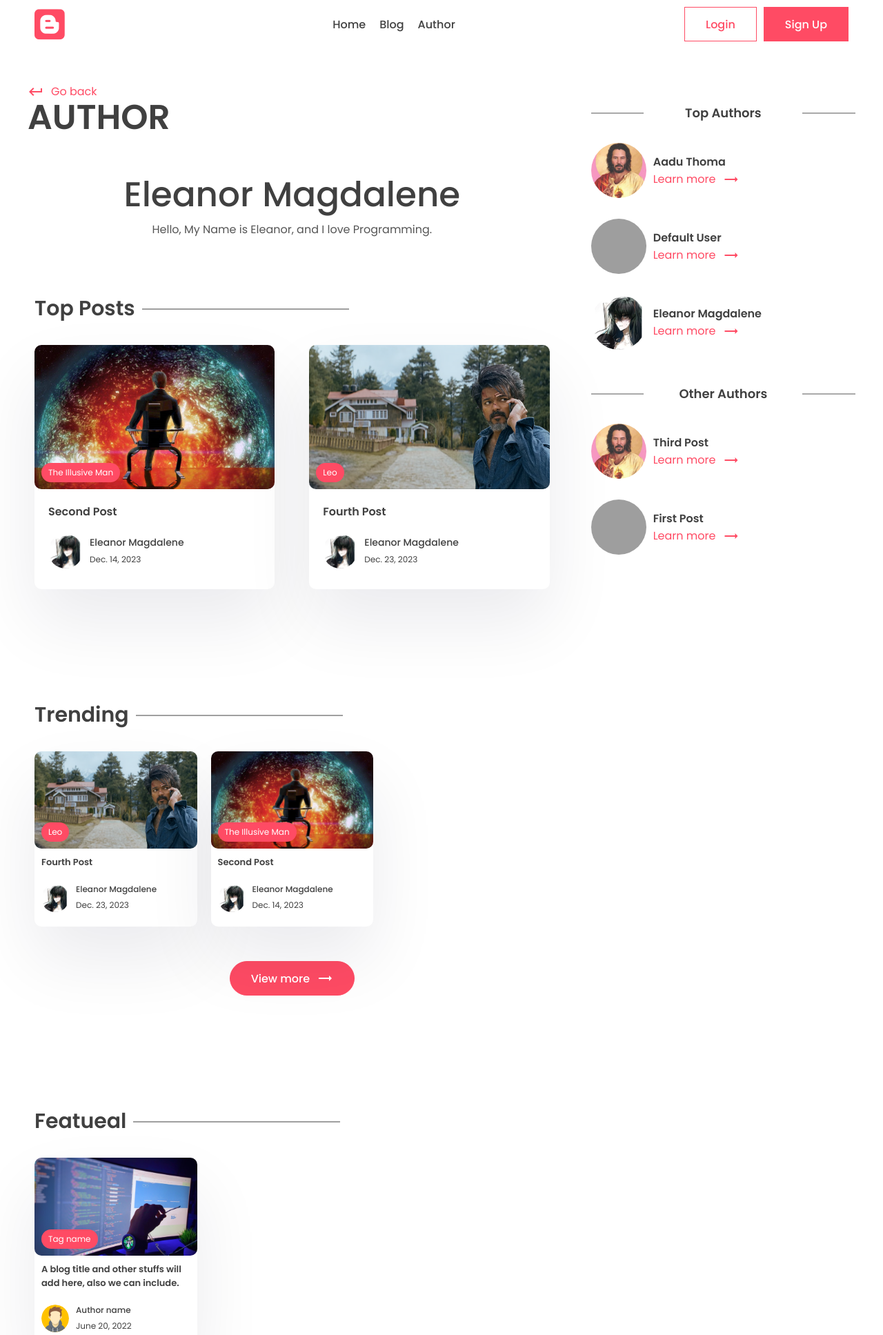
After one commit to KGPraveen/blog-application, a Django app: a page that uses app/templates/app/author.html in a window 1280 px wide. The commit adds this page. Shown: the top 1935 px of the page at 69% size. Run offline with Django 4.2, Linux system fonts and the light colour scheme; data comes from the database, SQL or seed files in the repository; both versions use the stored data as it was after the commit; some libraries are stand-ins or nearby versions; grey boxes are pictures that could not be loaded.

```diff
--- a/app/admin.py
+++ b/app/admin.py
@@ -1,9 +1,10 @@
 from django.contrib import admin
 
-from app.models import Comment, Post, Subscribe, Tag
+from app.models import Comment, Post, Subscribe, Tag, Profile
 
 # Register your models here.
 admin.site.register(Post)
 admin.site.register(Tag)
 admin.site.register(Comment)
 admin.site.register(Subscribe)
+admin.site.register(Profile)
--- /dev/null
+++ b/app/templates/app/author.html
@@ -0,0 +1,189 @@
+{% extends "base.html" %}
+
+{% block title %}Author Page{% endblock title %}
+
+{% block content %}
+<main>
+    <div class="container">
+        <div class="layout">
+            <!-- left layout -->
+            <div class="left">
+                <div class="page-top">
+                    <div class="top flex">
+                        <div class="page-name">
+                            <a href="#" class="learn">
+                                <span class="material-icons"> keyboard_return </span> Go
+                                back
+                            </a>
+                            <h1>Author</h1>
+                        </div>
+                    </div>
+                </div>
+
+                <center>
+                    <div class="typo">
+                        <h1 class="title">{{author_profile.user.first_name}} {{author_profile.user.last_name}}</h1>
+                        <p>
+                            {{author_profile.bio}}
+                        </p>
+                    </div>
+                </center>
+                <section class="sp">
+                    <div class="container">
+                        <h1 class="sec-title">Top Posts</h1>
+                        <div class="grid-2 blog">
+
+                            <!-- card -->
+                            {% for post in top_posts %}
+                            <a href="#">
+                                <div class="card">
+                                    <div class="post-img">
+                                        <img src="{{post.image.url}}" alt="" />
+                                        <div class="tag">{{post.tag.all.0}}</div>
+                                    </div>
+                                    <div class="card-content">
+                                        <h3>
+                                            {{post.title}}
+                                        </h3>
+                                        <div class="author">
+                                            <div class="profile-pic">
+                                                <img src="{{post.author.profile.profile_picture.url}}" alt="" />
+                                            </div>
+                                            <div class="details">
+                                                <p>{{post.author.first_name}} {{post.author.last_name}}</p>
+                                                <small>{{post.date_created | date}}</small>
+                                            </div>
+                                        </div>
+                                    </div>
+                                </div>
+                            </a>
+                            {% endfor %}
+                            <!-- card end-->
+                        </div>
+                    </div>
+                </section>
+                <section class="sp">
+                    <div class="container">
+                        <h1 class="sec-title">Trending</h1>
+                        <div class="grid-3 blog-grid">
+                            <!-- card -->
+                            {% for post in trending_posts %}
+                            <a href="#">
+                                <div class="card">
+                                    <div class="post-img">
+                                        <img src="{{post.image.url}}" alt="" />
+                                        <div class="tag">{{post.tag.all.0}}</div>
+                                    </div>
+                                    <div class="card-content">
+                                        <h3>
+                                            {{post.title}}
+                                        </h3>
+                                        <div class="author">
+                                            <div class="profile-pic">
+                                                <img src="{{post.author.profile.profile_picture.url}}" alt="" />
+                                            </div>
+                                            <div class="details">
+                                                <p>{{post.author.first_name}} {{post.author.last_name}}</p>
+                                                <small>{{post.date_created | date}}</small>
+                                            </div>
+                                        </div>
+                                    </div>
+                                </div>
+                            </a>
+                            {% endfor %}
+                            <!-- card end-->
+                        </div>
+                        <center>
+                            <button class="btn btn-primary rounded view">
+                                View more
+                                <span class="material-icons"> trending_flat </span>
+                            </button>
+                        </center>
+                    </div>
+                </section>
+                <section class="sp">
+                    <div class="container">
+                        <h1 class="sec-title">Featueal</h1>
+                        <div class="grid-3 blog-grid">
+                            <!-- card -->
+                            <a href="#">
+                                <div class="card">
+                                    <div class="post-img">
+                                        <img src="../images/post.png" alt="" />
+                                        <div class="tag">Tag name</div>
+                                    </div>
+                                    <div class="card-content">
+                                        <h3>
+                                            A blog title and other stuffs will add here, also we
+                                            can include.
+                                        </h3>
+                                        <div class="author">
+                                            <div class="profile-pic">
+                                                <img src="../images/author.svg" alt="" />
+                                            </div>
+                                            <div class="details">
+                                                <p>Author name</p>
+                                                <small>June 20, 2022</small>
+                                            </div>
+                                        </div>
+                                    </div>
+                                </div>
+                            </a>
+                            <!-- card end-->
+                        </div>
+                        <center>
+                            <button class="btn btn-primary rounded view">
+                                View more
+                                <span class="material-icons"> trending_flat </span>
+                            </button>
+                        </center>
+                    </div>
+                </section>
+            </div>
+            <!-- left layout end -->
+
+            <!-- right layout -->
+            <div class="right">
+
+                <div class="block">
+                    <h2 class="title2">Top Authors</h2>
+                    {% for author in top_authors %}
+                        <div class="recent-post other-author">
+                            <div class="rounded-img">
+                                <img src="{{author.profile.profile_picture.url}}" alt="" />
+                            </div>
+                            <div class="recent-content">
+                                <h3>
+                                    {{author.first_name}} {{author.last_name}}
+                                </h3>
+                                <a class="learn" href="author.">Learn more
+                                    <span class="material-icons"> trending_flat </span></a>
+                            </div>
+                        </div>
+                    {% endfor %}
+                </div>
+
+                <div class="block">
+                    <h2 class="title2">Other Authors</h2>
+                    {% for post in other_author_posts %}
+                        <div class="recent-post other-author">
+                            <div class="rounded-img">
+                                <img src="{{post.author.profile.profile_picture.url}}" alt="" />
+                            </div>
+                            <div class="recent-content">
+                                <h3>
+                                    {{post.title}}
+                                </h3>
+                                <a class="learn" href="#">Learn more
+                                    <span class="material-icons"> trending_flat </span></a>
+                            </div>
+                        </div>
+                    {% endfor %}
+                </div>
+
+            </div>
+            <!-- right layout end -->
+        </div>
+    </div>
+</main>
+{% endblock content %}
--- a/app/urls.py
+++ b/app/urls.py
@@ -8,5 +8,11 @@ urlpatterns = [
     path('post/<slug:slug>', views.post, name='post_page'),
 
     # <type:variable>
-    path('tag/<slug:slug>', views.tag, name='tag_page')
+    path('tag/<slug:slug>', views.tag, name='tag_page'),
+
+    # <type:variable>
+    path('author/<slug:slug>', views.author, name='author_page'),
+
+    # <type:variable> idk why I am copy pasting this lol
+    path('search/', views.search, name='search_page'),
 ]
--- a/app/views.py
+++ b/app/views.py
@@ -1,9 +1,10 @@
-import random
 import secrets
+from django.contrib.auth.models import User
+from django.db.models import Q, Count
 from django.http import HttpResponseRedirect
 from django.shortcuts import render
 from app.forms import CommentForm, SubscribeForm
-from app.models import Post, Comment, Tag
+from app.models import Post, Comment, Profile, Tag
 from django.urls import reverse
 
 # Create your views here.
@@ -133,6 +134,7 @@ def post(request, slug):
 def tag(request, slug):
     tag = Tag.objects.get(slug=slug)
     top_posts = Post.objects.filter(tag=tag).order_by('-view')[0:2]
+    # This ? will sort them randomly.
     more_tags = Tag.objects.all().order_by('?')[0:11]
     # =====================================================================================
     # YOU CAN ALSO USE:
@@ -152,3 +154,54 @@ def tag(request, slug):
         'more_tags': more_tags,
     }
     return render(request, 'app/tag.html', context)
+
+
+def author(request, slug):
+    author_profile = Profile.objects.get(slug=slug)
+    author_posts = Post.objects.filter(author=author_profile.user)
+    other_author_posts = Post.objects.exclude(
+        author=author_profile.user).order_by('?')[0:3]
+
+    top_posts = author_posts.order_by('-view')[0:2]
+    trending_posts = author_posts.order_by('-date_created')[0:3]
+
+    # ==============================================================
+    # Top authors are counted by their total number of posts
+    # ==============================================================
+    # Annotate means: create a new column 'total_number_of_posts'
+    top_authors = User.objects.annotate(
+        total_number_of_posts=Count('posts')).order_by('total_number_of_posts')[0:3]
+    # It's posts because you added related_name to the model
+    # ==============================================================
+    # ==============================================================
+
+    context = {
+        'author_profile': author_profile,
+        'top_posts': top_posts,
+        'trending_posts': trending_posts,
+        'other_author_posts': other_author_posts,
+        'top_authors': top_authors,
+    }
+    return render(request, 'app/author.html', context)
+
+
+def search(request):
+    search_parameter = ''
+    searched_posts = Post.objects.all()
+
+    if request.GET.get('q'):
+        search_parameter = request.GET.get('q')
+
+        # aka find the search parameter in the title of all posts case insensitive.
+        searched_posts = Post.objects.filter(
+            Q(title__icontains=search_parameter) |
+            Q(tag__name__icontains=search_parameter)
+        ).distinct()
+        # Q is an imported stuff from django.db.models
+        # IT ALLOWS YOU TO PERFORM COMPLEX QUERY SEARCHES.
+
+    context = {
+        'search_parameter': search_parameter,
+        'searched_posts': searched_posts
+    }
+    return (render(request, 'app/search.html', context))
```
Also changed, not shown: app/models.py (+30 -0 lines), app/templates/app/home.html (+15 -12 lines), app/templates/app/search.html (added, +64 -0 lines), app/migrations/0016_post_author_profile.py (added), db.sqlite3, uploads/images/Screenshot_2841.png (added), uploads/images/Screenshot_3079.png (added), uploads/images/jesus.jpg (added), 1 other file.
